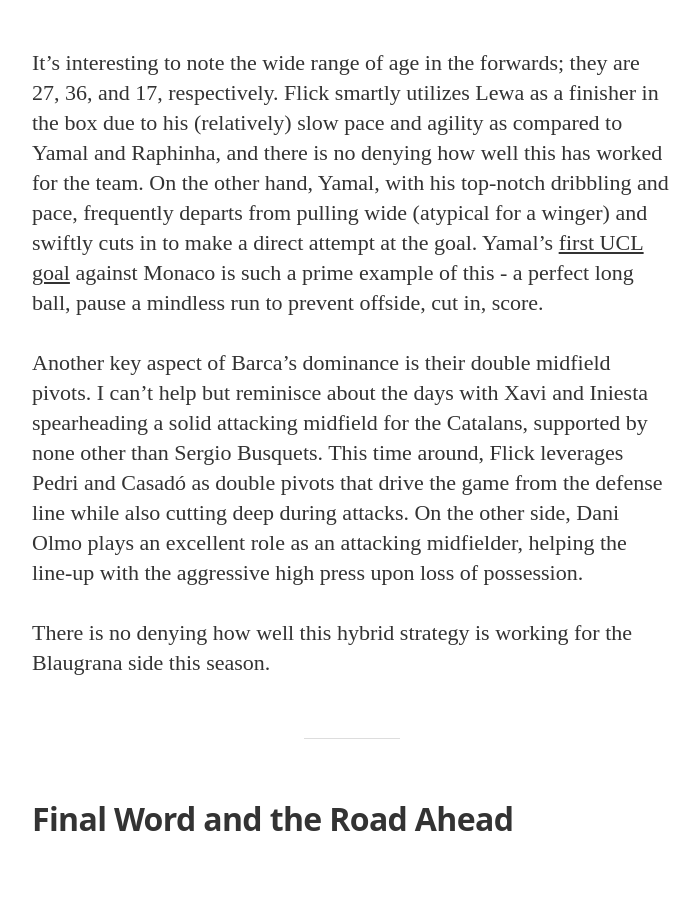
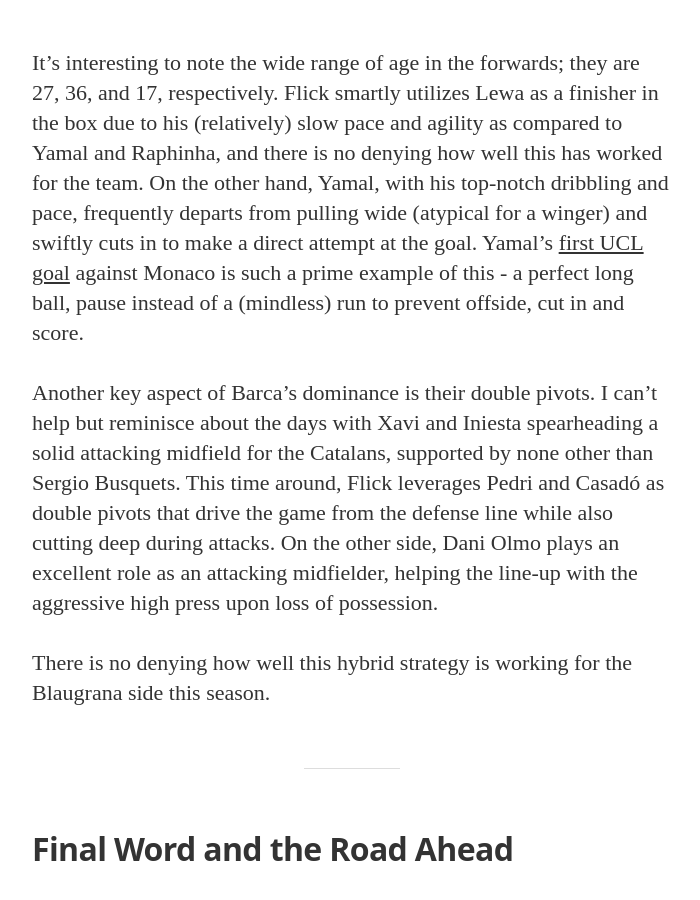
Before and after one commit to pkmandke/blog, a Jekyll site: the page built from _posts/2024-11-03-la-masia-victory.md, in a window 1280 px wide and 900 px high, scrolled down 9032 px. Shown: the whole window, without its empty margins (288-988 px from the left). Built offline with Jekyll 4.4.1, drawn with Linux system fonts in a browser that asks for light colours; nearby versions of some CDN libraries; some web fonts are replaced; some of the changed text lies outside the part shown.

Commit message:
grammar
Signed-off-by: Prathamesh Mandke <pkmandke@vt.edu>

```diff
--- a/_posts/2024-11-03-la-masia-victory.md
+++ b/_posts/2024-11-03-la-masia-victory.md
@@ -124,9 +124,9 @@ Let's start by looking at the much celebrated front 3 line-up of Raphinha, Lewa,
 It's interesting to note the wide range of age in the forwards; they are 27, 36, and 17, respectively.
 Flick smartly utilizes Lewa as a finisher in the box due to his (relatively) slow pace and agility as compared to Yamal and Raphinha, and there is no denying how well this has worked for the team.
 On the other hand, Yamal, with his top-notch dribbling and pace, frequently departs from pulling wide (atypical for a winger) and swiftly cuts in to make a direct attempt at the goal.
-Yamal's [first UCL goal](https://youtu.be/9C90dR58WVY?t=336) against Monaco is such a prime example of this - a perfect long ball, pause a mindless run to prevent offside, cut in, score.
+Yamal's [first UCL goal](https://youtu.be/9C90dR58WVY?t=336) against Monaco is such a prime example of this - a perfect long ball, pause instead of a (mindless) run to prevent offside, cut in and score.
 
-Another key aspect of Barca's dominance is their double midfield pivots.
+Another key aspect of Barca's dominance is their double pivots.
 I can't help but reminisce about the days with Xavi and Iniesta spearheading a solid attacking midfield for the Catalans, supported by none other than Sergio Busquets.
 This time around, Flick leverages Pedri and Casadó as double pivots that drive the game from the defense line while also cutting deep during attacks.
 On the other side, Dani Olmo plays an excellent role as an attacking midfielder, helping the line-up with the aggressive high press upon loss of possession.
```
Also changed, not shown: other parts of _posts/2024-11-03-la-masia-victory.md (+2 -2 lines).
